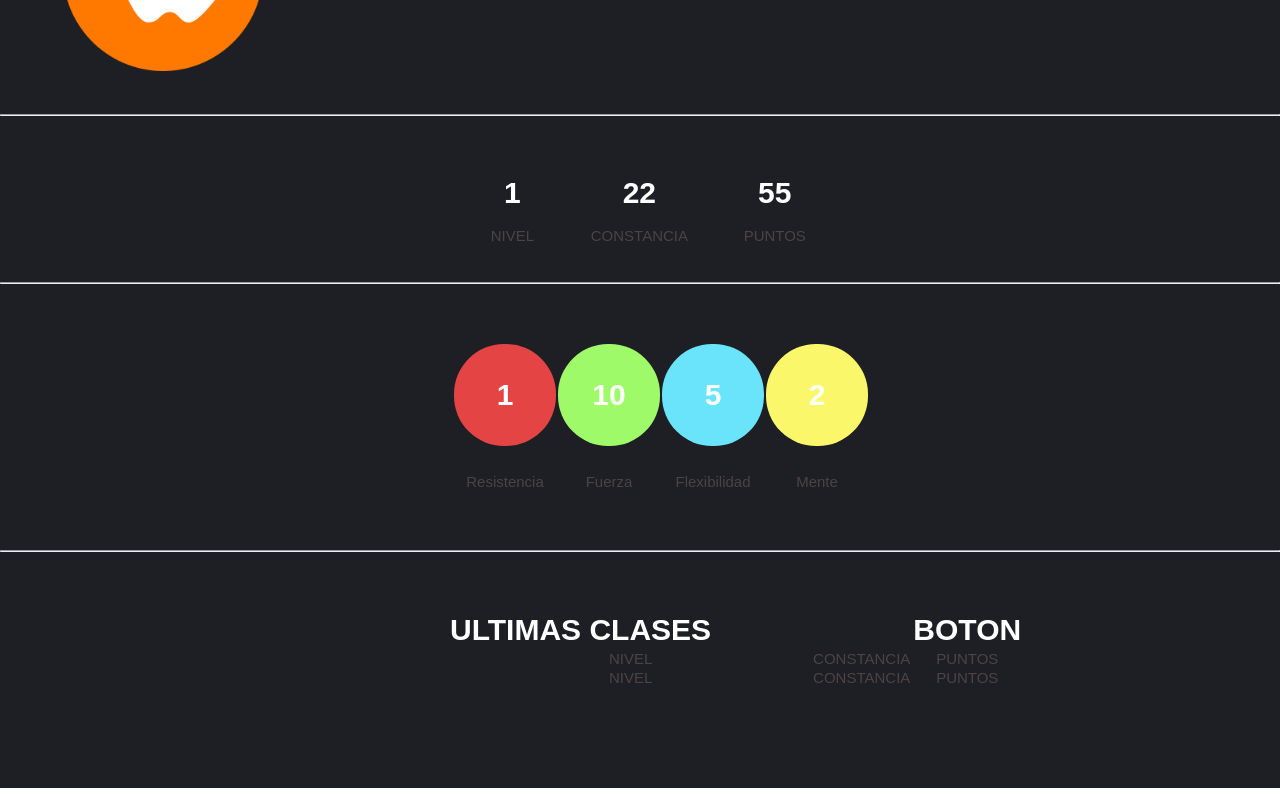
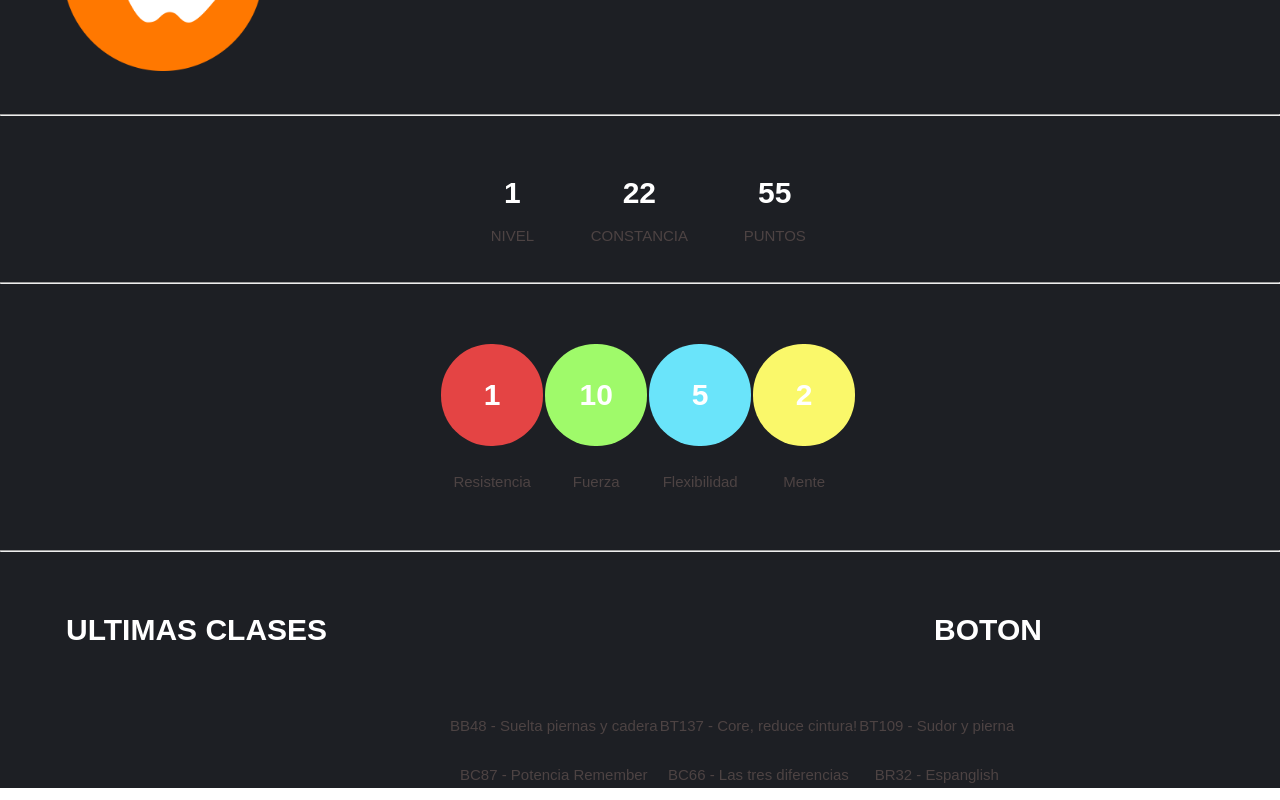
Before and after one commit to AnaTapiadorSim98/React_BestCicling, a React (Create React App) app in the folder my-app/: page / in a window 1280 px wide. Shown: the part 212-1012 px from the top of the page. Built offline with nearby package versions, Linux system fonts and the light colour scheme.

Commit message:
interfaz

```diff
--- a/my-app/src/App.css
+++ b/my-app/src/App.css
@@ -6,6 +6,10 @@
 
 .contenedor4{
   height: 20%;
+  align-items: center;
+  align-self: center;
+  align-content: center;
+  text-align: center;
  }
 
 .contenedor3{
@@ -39,7 +43,7 @@
 .App-table-ini2{
   span: "2";
 
-  padding: 50px 9px 0px 35%;
+  padding: 50px 9px 0px 34%;
   align-items: center;
   align-self: center;
   align-content: center;
@@ -51,6 +55,20 @@
 }
 
 .App-table-ini3{
+  span: "2";
+
+  padding: 50px 9px 0px 5%;
+  align-items: center;
+  align-self: center;
+  align-content: center;
+  text-align: center;
+  font-family: Arial, Helvetica, sans-serif;
+  font-weight: bold;
+  font-size: 30px;
+  color:white;
+}
+
+.App-table-ini4{
   span: "2";
 
   padding: 50px 9px 0px 35%;
@@ -92,10 +110,22 @@
   color:rgb(77, 67, 67);
 }
 
+
 .App-table3{
   span: "2";
 
   padding: 0px 0px 0px 0px;
+
+  font-family: Arial, Helvetica, sans-serif;
+  font-weight: normal;
+  font-size: 15px;
+  color:rgb(77, 67, 67);
+}
+
+.App-table4{
+  span: "2";
+
+  padding: 15px 0px 15px 0px;
 
   font-family: Arial, Helvetica, sans-serif;
   font-weight: normal;
@@ -115,7 +145,12 @@
 
 .App-table3-separacion{
 
-  padding: 0px 100px 0px 0px;
+  padding: 0px 600px 0px 0px;
+}
+
+.App-table4-separacion{
+
+  padding: 0px 50px 0px 50px;
 }
 
 .circulo1{
--- a/my-app/src/App.js
+++ b/my-app/src/App.js
@@ -128,8 +128,6 @@ function App() {
           <div className="contenedor4">
 
           <table className="App-table-ini3">
-
-
           <tr>
           <th className="App-table3-separacion" >
             ULTIMAS CLASES
@@ -140,18 +138,36 @@ function App() {
             BOTON
           </th>
           </tr>
+          </table>
 
+          <table className="App-table-ini4">
           <tr>
-          <td className="App-table3">NIVEL</td>
-          <td className="App-table3">CONSTANCIA</td>
-          <td className="App-table3">PUNTOS</td>
-          </tr>
 
-          <tr>
-          <td className="App-table3">NIVEL</td>
-          <td className="App-table3">CONSTANCIA</td>
-          <td className="App-table3">PUNTOS</td>
-          </tr>
+
+
+            <th className="App-table4" >
+              {customData.training_classes[1].name}
+            </th>
+
+            <th className="App-table4">
+              {customData.training_classes[2].name}
+            </th>
+
+            <th className="App-table4">
+              {customData.training_classes[3].name}
+            </th>
+            </tr>
+            <tr>
+            <td className="App-table4">
+            {customData.training_classes[4].name}
+              </td>
+            <td className="App-table4">
+            {customData.training_classes[5].name}
+              </td>
+            <td className="App-table4">
+            {customData.training_classes[6].name}
+              </td>
+            </tr>
           </table>
 
           </div>
```
